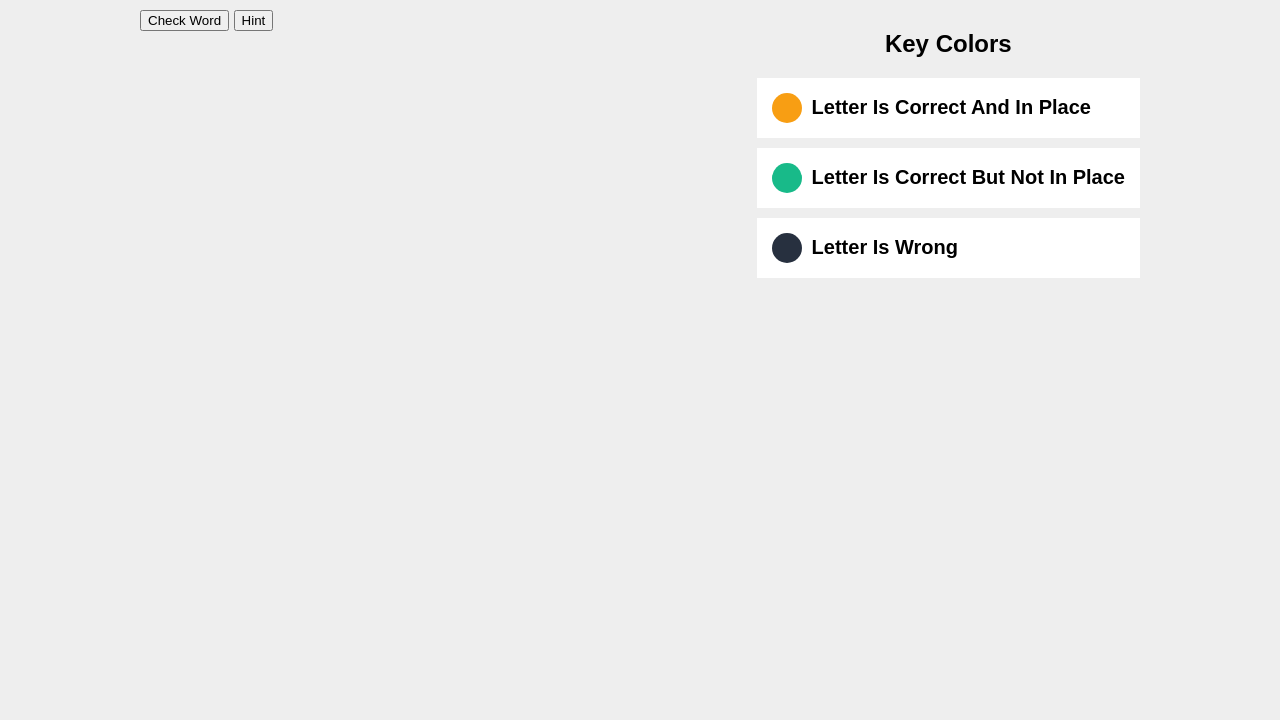
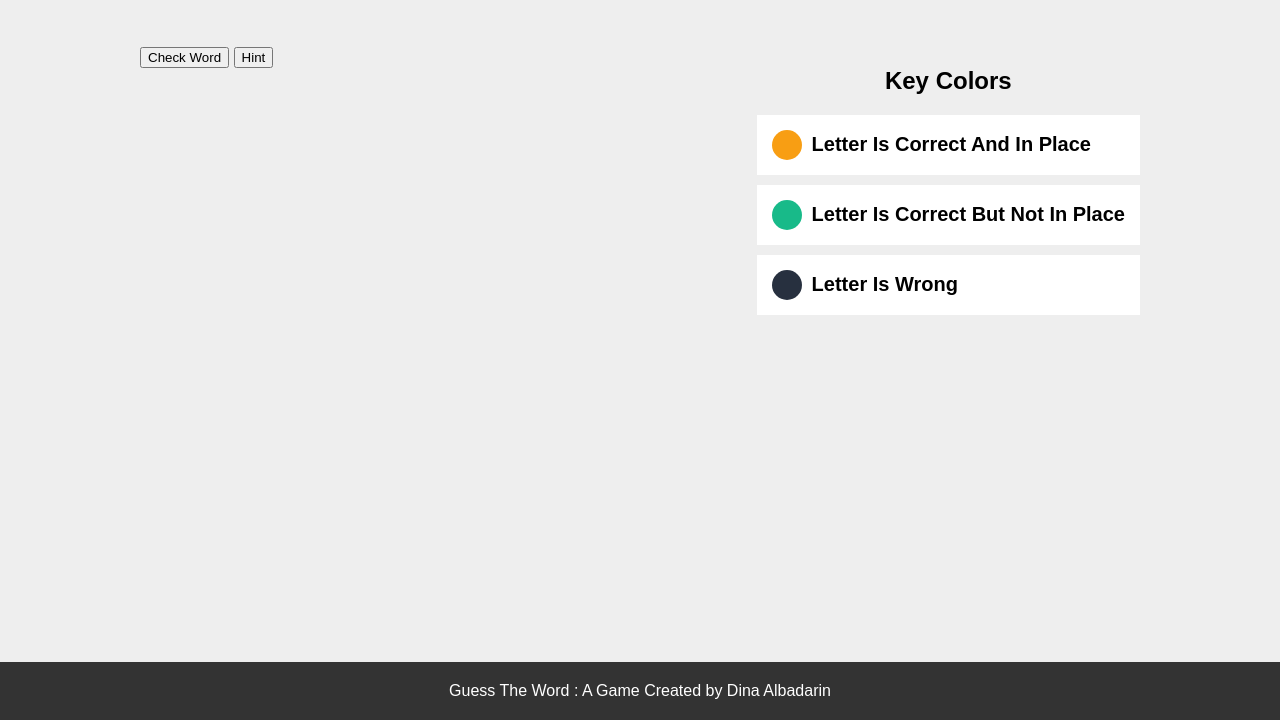
Before and after one commit to Dina1A/Guess-The-Word-Game, a plain HTML site: page index.html in a window 1280 px wide. Shown: the part 80-800 px from the top of the page. Drawn offline with Linux system fonts and the light colour scheme.

Commit message:
footer & js startup Relates #2

```diff
--- a/guess.js
+++ b/guess.js
@@ -0,0 +1,4 @@
+let gameName = "Guess The Word";
+document.title = gameName;
+document.querySelector("h1").innerHTML = gameName;
+document.querySelector("footer").innerHTML = `${gameName} : A Game Created by Dina Albadarin`;
--- a/style.css
+++ b/style.css
@@ -54,3 +54,13 @@ h1{
     }
   }
 }
+footer{
+  text-align: center;
+  padding: 20px;
+  position:fixed;
+  bottom: 0;
+  left: 0;
+  width: 100%;
+  background-color: #333;
+  color:white;
+}
```
